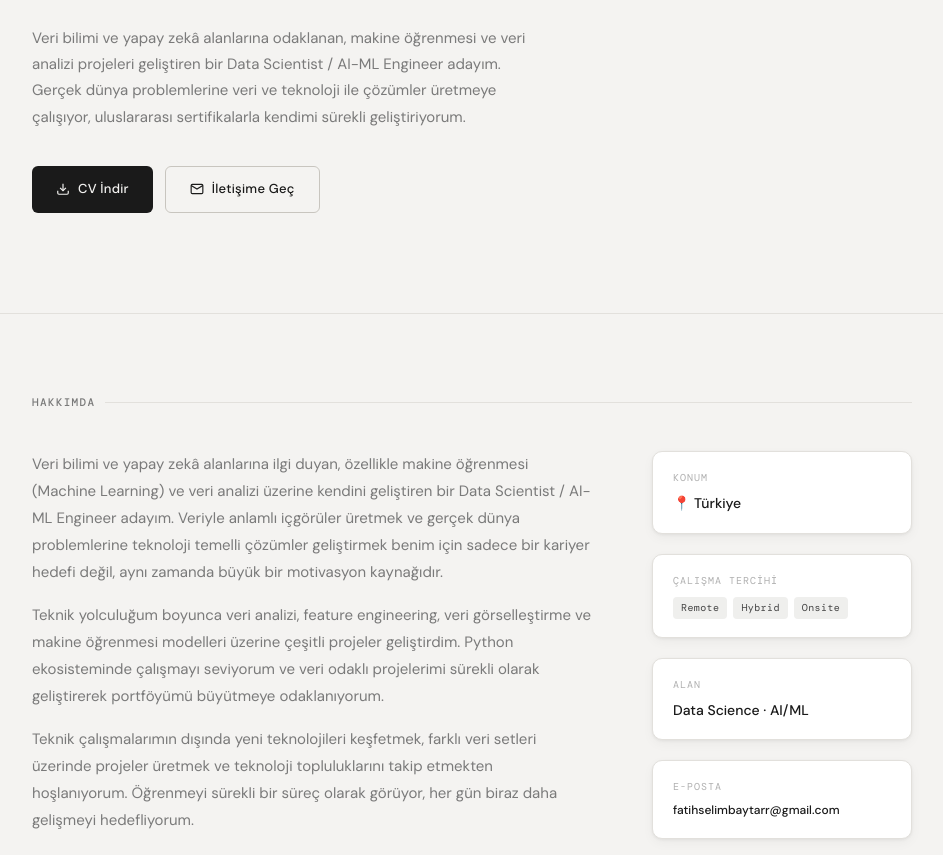
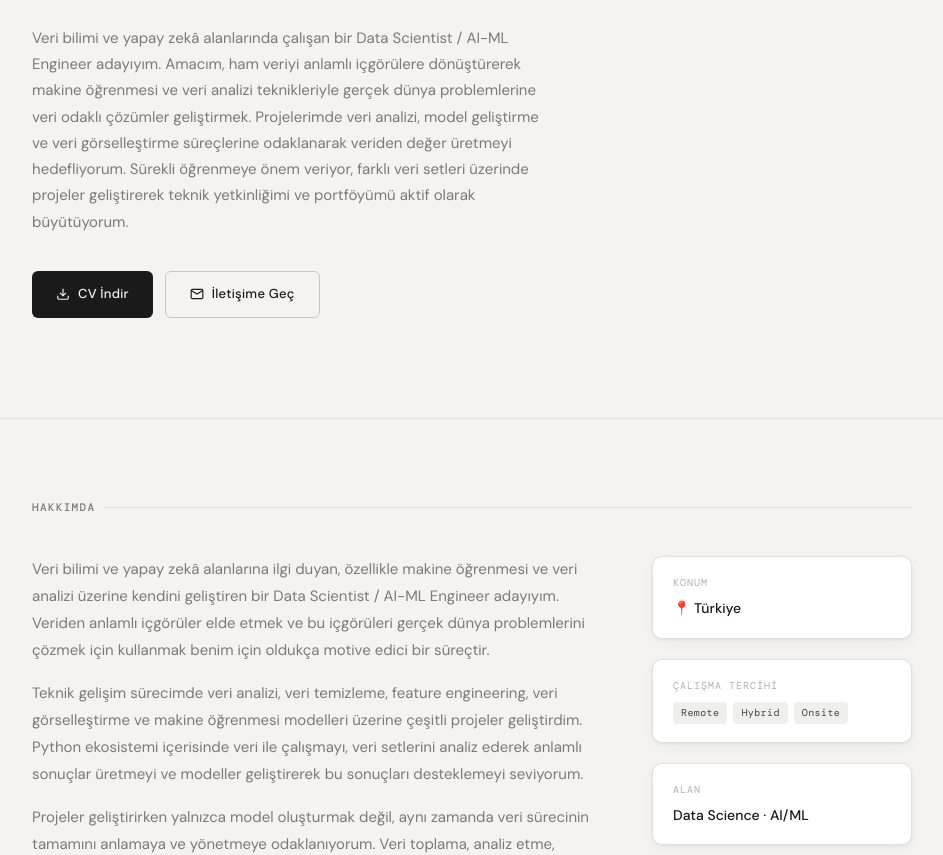
Before and after one commit to fatihselimbaytar/fatihselimbaytar.github.io, a plain HTML site: page index.html in a window 1280 px wide. Shown: the part 322-1177 px from the top of the page, without its empty margins (168-1111 px from the left). Drawn offline with nearby package versions, Linux system fonts and the light colour scheme; a web font is replaced by a local one.

Commit message:
Upload textes

```diff
--- a/index.html
+++ b/index.html
@@ -813,9 +813,15 @@
         <h1 class="hero-name">Fatih Selim<br>Baytar</h1>
         <p class="hero-title">Data Scientist &amp; AI/ML Engineer</p>
         <p class="hero-bio"
-           data-tr="Veri bilimi ve yapay zekâ alanlarına odaklanan, makine öğrenmesi ve veri analizi projeleri geliştiren bir Data Scientist / AI-ML Engineer adayım. Gerçek dünya problemlerine veri ve teknoloji ile çözümler üretmeye çalışıyor, uluslararası sertifikalarla kendimi sürekli geliştiriyorum."
-           data-en="I'm a Data Scientist / AI-ML Engineer candidate focused on data science and AI, developing machine learning and data analysis projects. I strive to build data-driven solutions to real-world problems while continuously improving through international certifications.">
-          Veri bilimi ve yapay zekâ alanlarına odaklanan, makine öğrenmesi ve veri analizi projeleri geliştiren bir Data Scientist / AI-ML Engineer adayım. Gerçek dünya problemlerine veri ve teknoloji ile çözümler üretmeye çalışıyor, uluslararası sertifikalarla kendimi sürekli geliştiriyorum.
+           data-tr="Veri bilimi ve yapay zekâ alanlarında çalışan bir Data Scientist / AI-ML Engineer adayıyım. Amacım, ham veriyi anlamlı içgörülere dönüştürerek makine öğrenmesi ve veri analizi teknikleriyle gerçek dünya problemlerine veri odaklı çözümler geliştirmek.
+
+Projelerimde veri analizi, model geliştirme ve veri görselleştirme süreçlerine odaklanarak veriden değer üretmeyi hedefliyorum. Sürekli öğrenmeye önem veriyor, farklı veri setleri üzerinde projeler geliştirerek teknik yetkinliğimi ve portföyümü aktif olarak büyütüyorum."
+           data-en="I am a Data Scientist/AI-ML Engineer candidate working in the fields of data science and artificial intelligence. My goal is to develop data-driven solutions to real-world problems using machine learning and data analysis techniques by transforming raw data into meaningful insights.
+
+In my projects, I aim to generate value from data by focusing on data analysis, model development, and data visualization processes. I value continuous learning and actively grow my technical skills and portfolio by developing projects on different datasets.">
+          Veri bilimi ve yapay zekâ alanlarında çalışan bir Data Scientist / AI-ML Engineer adayıyım. Amacım, ham veriyi anlamlı içgörülere dönüştürerek makine öğrenmesi ve veri analizi teknikleriyle gerçek dünya problemlerine veri odaklı çözümler geliştirmek.
+
+Projelerimde veri analizi, model geliştirme ve veri görselleştirme süreçlerine odaklanarak veriden değer üretmeyi hedefliyorum. Sürekli öğrenmeye önem veriyor, farklı veri setleri üzerinde projeler geliştirerek teknik yetkinliğimi ve portföyümü aktif olarak büyütüyorum.
         </p>
         <div class="hero-cta">
           <a href="Fatih_Selim_Baytar_CV.pdf" download class="btn-primary">
@@ -838,17 +844,21 @@
     <div class="section-label" data-tr="Hakkımda" data-en="About Me">Hakkımda</div>
     <div class="about-grid">
       <div class="about-text">
-        <p data-tr="Veri bilimi ve yapay zekâ alanlarına ilgi duyan, özellikle makine öğrenmesi (Machine Learning) ve veri analizi üzerine kendini geliştiren bir Data Scientist / AI-ML Engineer adayım. Veriyle anlamlı içgörüler üretmek ve gerçek dünya problemlerine teknoloji temelli çözümler geliştirmek benim için sadece bir kariyer hedefi değil, aynı zamanda büyük bir motivasyon kaynağıdır."
-           data-en="I'm a Data Scientist / AI-ML Engineer candidate passionate about data science and AI, especially machine learning and data analysis. Generating meaningful insights from data and building technology-based solutions to real-world problems is not just a career goal for me — it's a major source of motivation.">
-          Veri bilimi ve yapay zekâ alanlarına ilgi duyan, özellikle makine öğrenmesi (Machine Learning) ve veri analizi üzerine kendini geliştiren bir Data Scientist / AI-ML Engineer adayım. Veriyle anlamlı içgörüler üretmek ve gerçek dünya problemlerine teknoloji temelli çözümler geliştirmek benim için sadece bir kariyer hedefi değil, aynı zamanda büyük bir motivasyon kaynağıdır.
+        <p data-tr="Veri bilimi ve yapay zekâ alanlarına ilgi duyan, özellikle makine öğrenmesi ve veri analizi üzerine kendini geliştiren bir Data Scientist / AI-ML Engineer adayıyım. Veriden anlamlı içgörüler elde etmek ve bu içgörüleri gerçek dünya problemlerini çözmek için kullanmak benim için oldukça motive edici bir süreçtir."
+           data-en="I am a Data Scientist/AI-ML Engineer candidate interested in data science and artificial intelligence, particularly developing my skills in machine learning and data analysis. Extracting meaningful insights from data and using those insights to solve real-world problems is a highly motivating process for me.">
+          Veri bilimi ve yapay zekâ alanlarına ilgi duyan, özellikle makine öğrenmesi ve veri analizi üzerine kendini geliştiren bir Data Scientist / AI-ML Engineer adayıyım. Veriden anlamlı içgörüler elde etmek ve bu içgörüleri gerçek dünya problemlerini çözmek için kullanmak benim için oldukça motive edici bir süreçtir.
         </p>
-        <p data-tr="Teknik yolculuğum boyunca veri analizi, feature engineering, veri görselleştirme ve makine öğrenmesi modelleri üzerine çeşitli projeler geliştirdim. Python ekosisteminde çalışmayı seviyorum ve veri odaklı projelerimi sürekli olarak geliştirerek portföyümü büyütmeye odaklanıyorum."
-           data-en="Throughout my technical journey, I've developed various projects in data analysis, feature engineering, data visualization, and machine learning models. I enjoy working in the Python ecosystem and focus on growing my portfolio by continuously developing data-driven projects.">
-          Teknik yolculuğum boyunca veri analizi, feature engineering, veri görselleştirme ve makine öğrenmesi modelleri üzerine çeşitli projeler geliştirdim. Python ekosisteminde çalışmayı seviyorum ve veri odaklı projelerimi sürekli olarak geliştirerek portföyümü büyütmeye odaklanıyorum.
+        <p data-tr="Teknik gelişim sürecimde veri analizi, veri temizleme, feature engineering, veri görselleştirme ve makine öğrenmesi modelleri üzerine çeşitli projeler geliştirdim. Python ekosistemi içerisinde veri ile çalışmayı, veri setlerini analiz ederek anlamlı sonuçlar üretmeyi ve modeller geliştirerek bu sonuçları desteklemeyi seviyorum."
+           data-en="During my technical development process, I developed various projects on data analysis, data cleaning, feature engineering, data visualization, and machine learning models. Within the Python ecosystem, I enjoy working with data, analyzing datasets to generate meaningful results, and developing models to support these results.">
+          Teknik gelişim sürecimde veri analizi, veri temizleme, feature engineering, veri görselleştirme ve makine öğrenmesi modelleri üzerine çeşitli projeler geliştirdim. Python ekosistemi içerisinde veri ile çalışmayı, veri setlerini analiz ederek anlamlı sonuçlar üretmeyi ve modeller geliştirerek bu sonuçları desteklemeyi seviyorum.
         </p>
-        <p data-tr="Teknik çalışmalarımın dışında yeni teknolojileri keşfetmek, farklı veri setleri üzerinde projeler üretmek ve teknoloji topluluklarını takip etmekten hoşlanıyorum. Öğrenmeyi sürekli bir süreç olarak görüyor, her gün biraz daha gelişmeyi hedefliyorum."
-           data-en="Beyond technical work, I enjoy exploring new technologies, building projects on diverse datasets, and following tech communities. I view learning as a continuous process and aim to improve a little every day.">
-          Teknik çalışmalarımın dışında yeni teknolojileri keşfetmek, farklı veri setleri üzerinde projeler üretmek ve teknoloji topluluklarını takip etmekten hoşlanıyorum. Öğrenmeyi sürekli bir süreç olarak görüyor, her gün biraz daha gelişmeyi hedefliyorum.
+        <p data-tr="Projeler geliştirirken yalnızca model oluşturmak değil, aynı zamanda veri sürecinin tamamını anlamaya ve yönetmeye odaklanıyorum. Veri toplama, analiz etme, model geliştirme ve elde edilen sonuçları yorumlama süreçleri veri bilimi çalışmalarımın temelini oluşturuyor."
+           data-en="When developing projects, I focus not only on creating models but also on understanding and managing the entire data process. Data collection, analysis, model development, and interpretation of the results form the basis of my data science work.">
+          Projeler geliştirirken yalnızca model oluşturmak değil, aynı zamanda veri sürecinin tamamını anlamaya ve yönetmeye odaklanıyorum. Veri toplama, analiz etme, model geliştirme ve elde edilen sonuçları yorumlama süreçleri veri bilimi çalışmalarımın temelini oluşturuyor.
+        </p>
+        <p data-tr="Teknik çalışmalarımın dışında yeni teknolojileri keşfetmek, farklı veri setleri üzerinde çalışmak ve sürekli öğrenerek kendimi geliştirmek benim için önemli bir alışkanlık haline gelmiştir. Veri bilimi ve yapay zekâ alanında daha fazla proje geliştirerek bilgi ve deneyimimi sürekli ileri taşımayı hedefliyorum."
+           data-en="Beyond my technical work, exploring new technologies, working with different datasets, and continuously learning to improve myself have become important habits for me. I aim to constantly advance my knowledge and experience by developing more projects in the fields of data science and artificial intelligence.">
+          Teknik çalışmalarımın dışında yeni teknolojileri keşfetmek, farklı veri setleri üzerinde çalışmak ve sürekli öğrenerek kendimi geliştirmek benim için önemli bir alışkanlık haline gelmiştir. Veri bilimi ve yapay zekâ alanında daha fazla proje geliştirerek bilgi ve deneyimimi sürekli ileri taşımayı hedefliyorum.
         </p>
       </div>
       <div class="about-sidebar">
```
